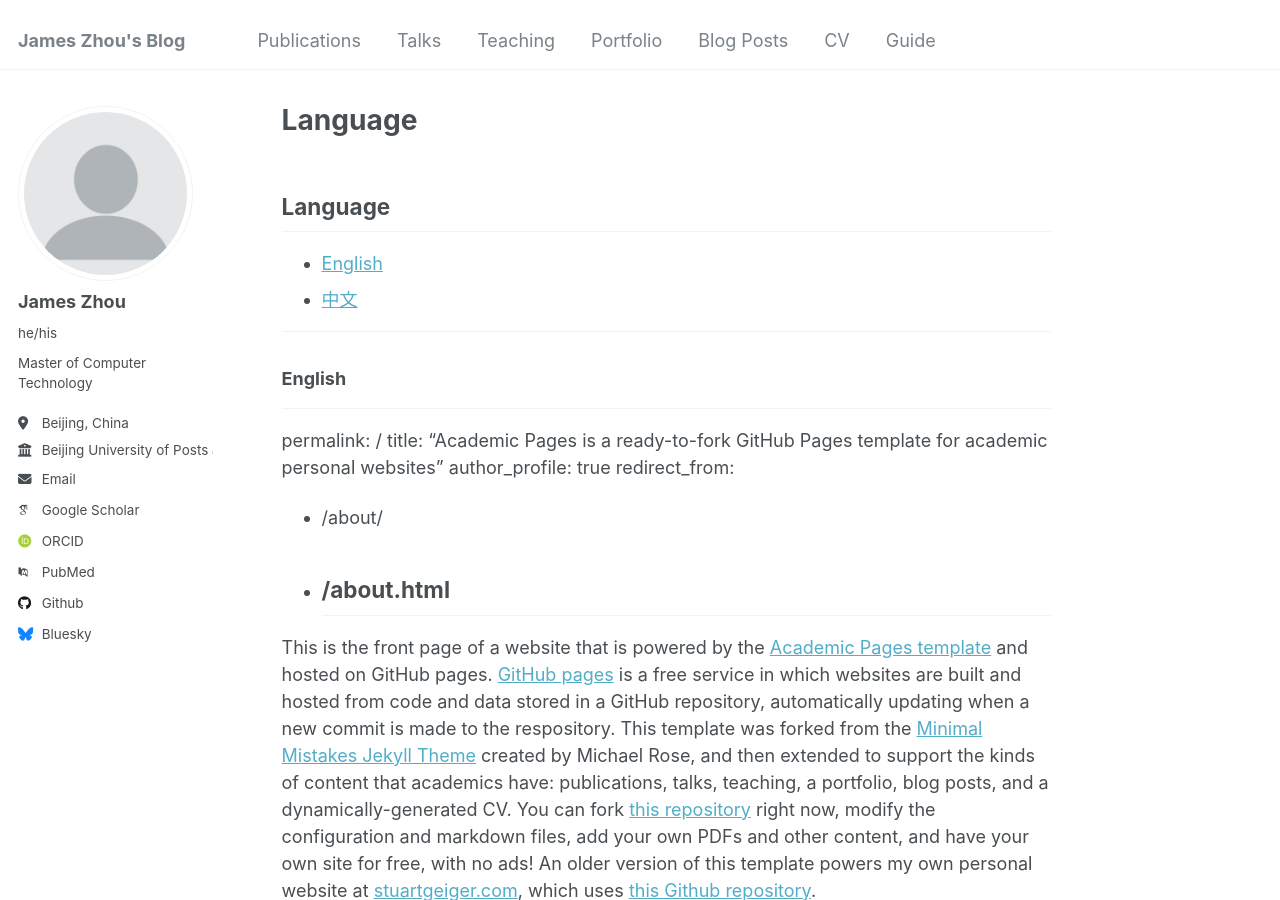
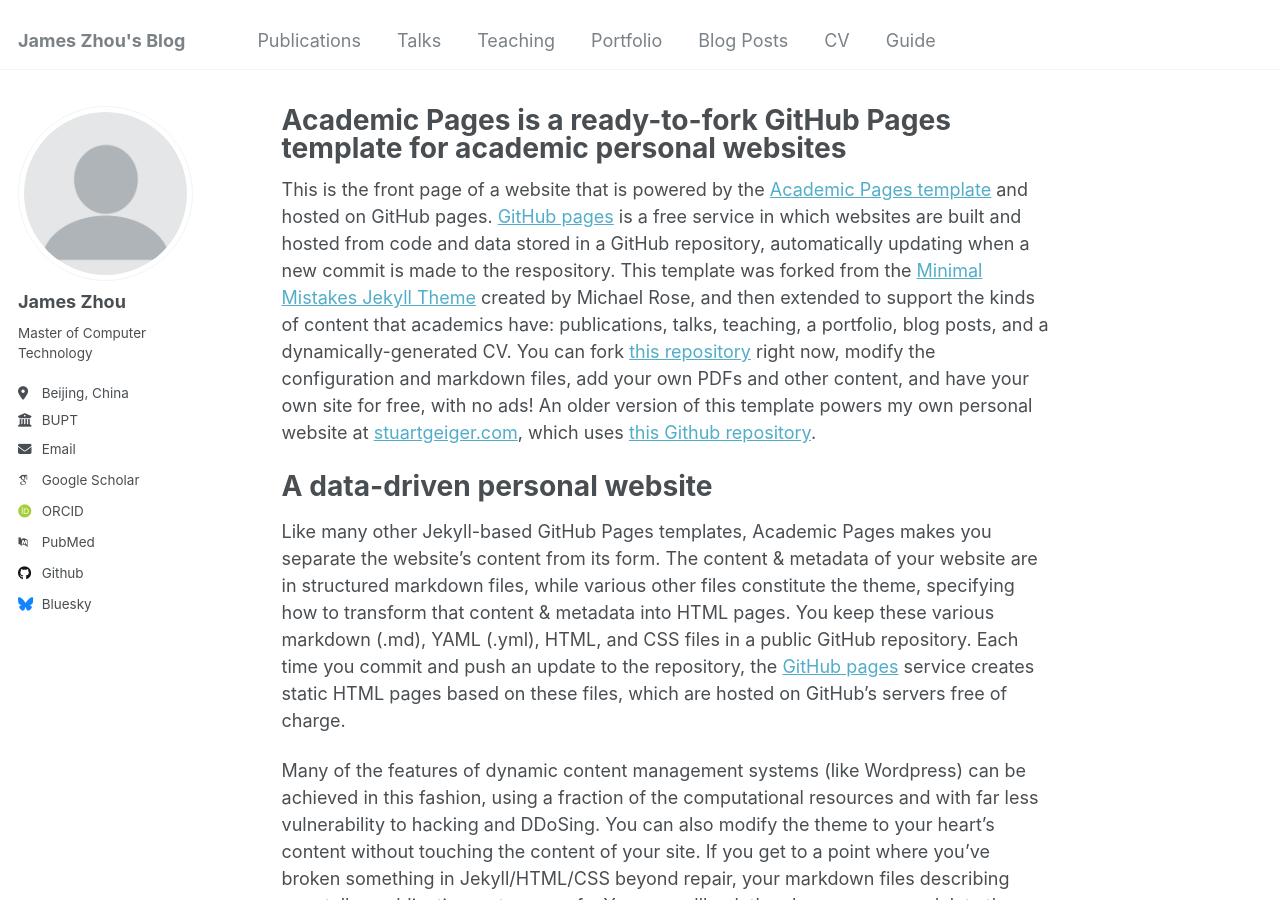
Before and after one commit to jameszhou12138/jameszhou12138.github.io, a Jekyll site: the page built from _pages/about.md, in a window 1280 px wide and 900 px high. Built offline with Jekyll 4.4.1, drawn with Linux system fonts in a browser that asks for light colours; some web fonts are replaced; our own code applies the rules of GitHub Pages for plain Markdown files.

Commit message:
update the main page

```diff
--- a/_config.yml
+++ b/_config.yml
@@ -23,10 +23,10 @@
   # Biographic information
   avatar           : "profile.png"
   name             : "James Zhou"
-  pronouns         : "he/his" # example: "she/her"
+  pronouns         : # example: "she/her"
   bio              : "Master of Computer Technology"
   location         : "Beijing, China"
-  employer         : "Beijing University of Posts and Telecommunications"
+  employer         : "BUPT"
   uri              : # URL
   email            : "zihanzhou0112@gmail.com"
 
@@ -38,6 +38,7 @@
   semantic         : # URL
   pubmed           : "https://www.ncbi.nlm.nih.gov/pubmed/?term=john+snow"
   researchgate     : # URL
+  csdn             : "https://blog.csdn.net/JamesZhou13?spm=1018.2226.3001.5343"
 
   # Repositories and software development
   bitbucket        : # Username - Update with your username on the site
--- a/_pages/about.md
+++ b/_pages/about.md
@@ -1,12 +1,3 @@
-## Language
-
-- [English](#english)
-- [中文](#中文)
-
----
-
-
-### English
 ---
 permalink: /
 title: "Academic Pages is a ready-to-fork GitHub Pages template for academic personal websites"
@@ -56,7 +47,3 @@
 For more info
 ------
 More info about configuring Academic Pages can be found in [the guide](https://academicpages.github.io/markdown/). The [guides for the Minimal Mistakes theme](https://mmistakes.github.io/minimal-mistakes/docs/configuration/) (which this theme was forked from) might also be helpful.
-
-
-### 中文
-我是周子涵，2024级硕士研究生在读
```
